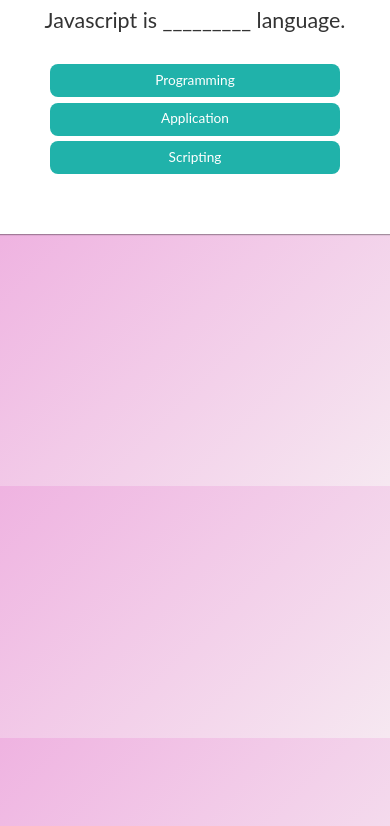
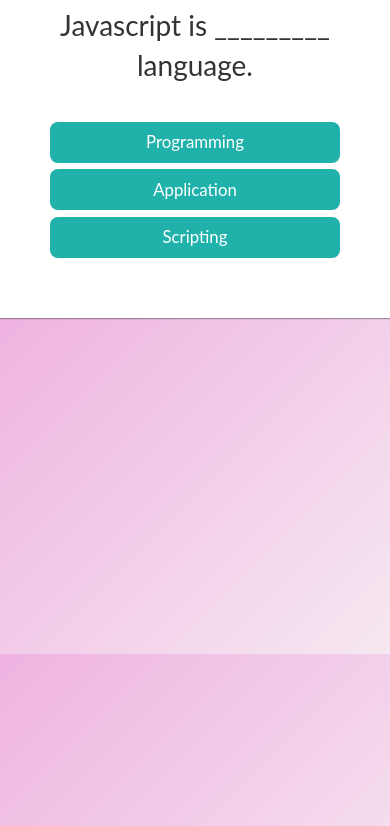
Before and after one commit to milagrosMndoza/Proyecto-Quiz---App, a plain HTML site: page index.html in a window 390 px wide. Shown: the part 18-844 px from the top of the page. Drawn offline with nearby package versions, Linux system fonts and the light colour scheme.

Commit message:
mejorando mi proyecto

```diff
--- a/assets/css/main.css
+++ b/assets/css/main.css
@@ -20,7 +20,7 @@
   }
 
   .stem {
-	font-size: 5.1vw;
+	font-size: 3em;
 	text-align: center;
 	margin: 0 auto 1.2em;
   }
@@ -33,7 +33,7 @@
 
   .options {
 	width: 60%;
-	font-size: 3.5vw;
+	font-size: 1.5em;
 	color: white;
 	background-color: lightseagreen;
 	margin: 0.2em;
@@ -89,10 +89,10 @@
 	  padding: 0.5em 1em 0.5em;
 	}
 	.stem {
-	  font-size: 5.5vw;
+	  font-size: 2em;
 	}
 	.options {
-	  font-size: 3.5vw;
+	  font-size: 1.2em;
 	  width: 80%
 	}
 	.progress {
```
